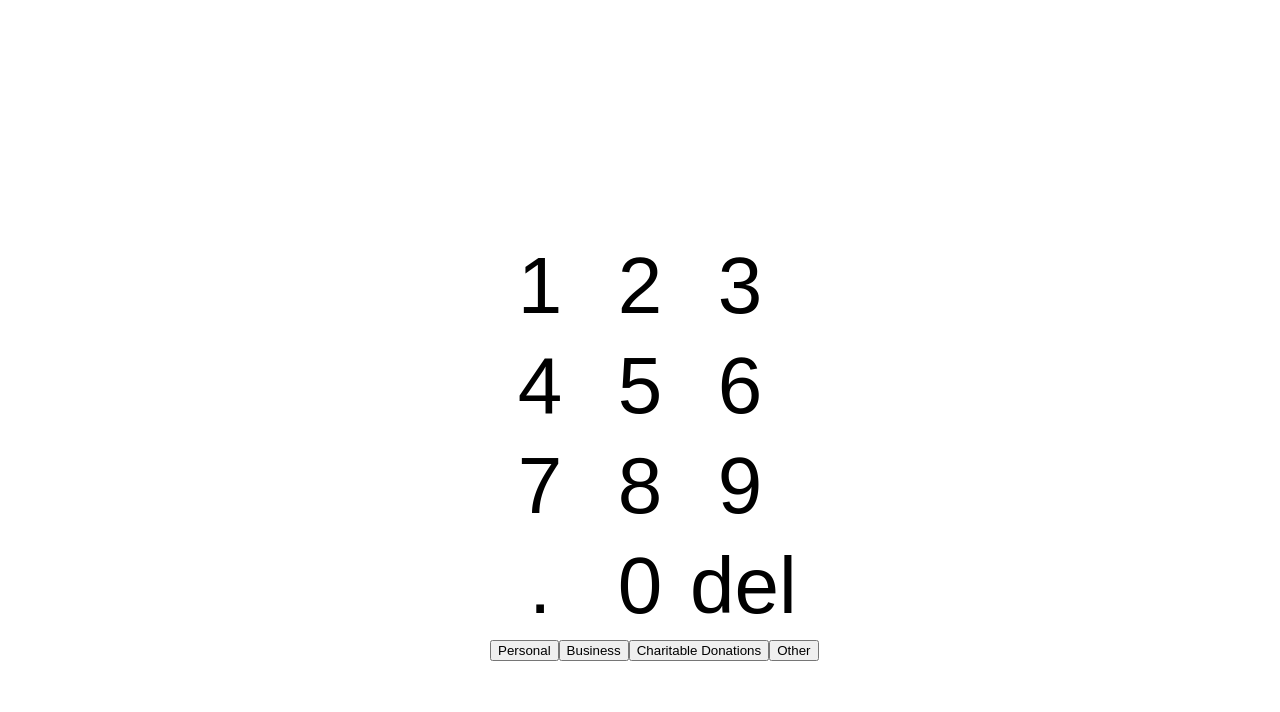
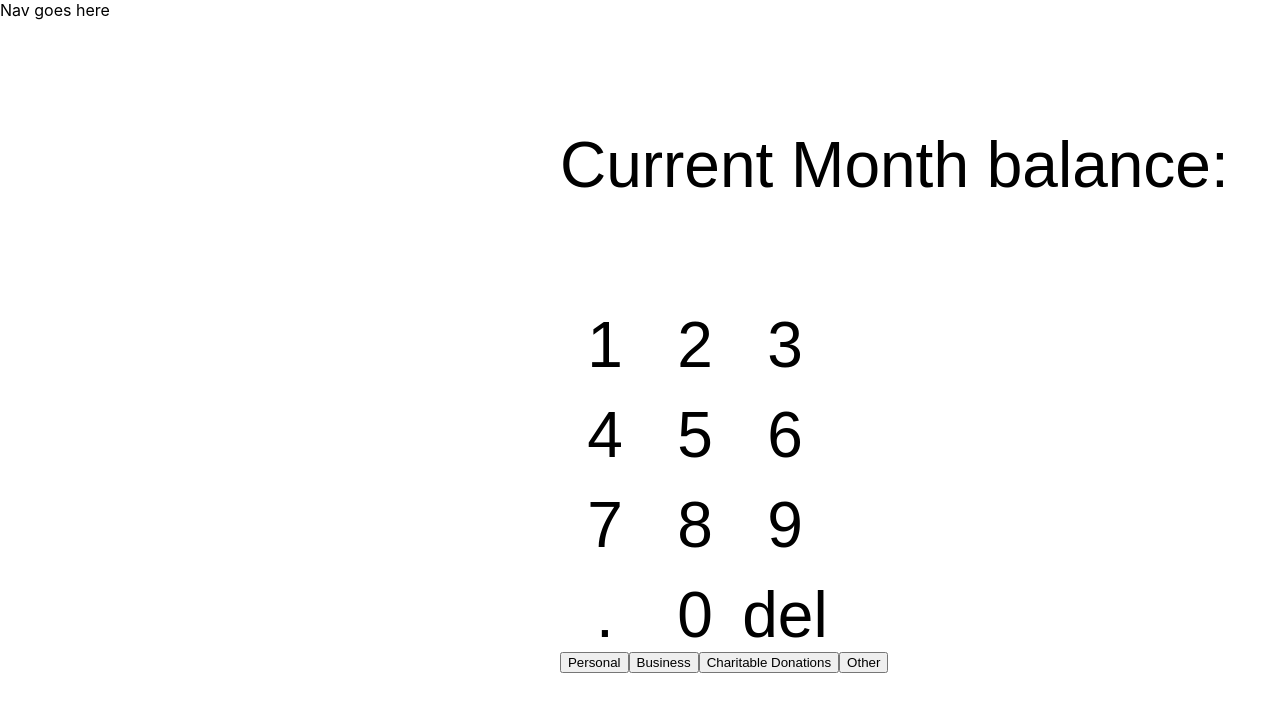
Before and after one commit to nd-jeong/Digital-Penny-Pincher, a React (Create React App) app in the folder client/: page /dashboard in a window 1280 px wide. Shown: the top 712 px of the page. Built offline with nearby package versions, Linux system fonts and the light colour scheme.

Commit message:
improved keypad spacing, general layout almost complete

```diff
--- a/client/src/App.css
+++ b/client/src/App.css
@@ -17,6 +17,10 @@
   bottom: 0;
 }
 
+.dashboard-balance {
+
+}
+
 
 .keypad-container {
   margin: auto;
@@ -24,16 +28,18 @@
   white-space: nowrap;
   position: relative;
   font-family: 'IBM Plex Sans Condensed', sans-serif;
-  font-size: 5em;
+  font-size: 4em;
   text-align: center;
 
   display: grid;
-  grid-template-columns: repeat(3, 100px);
-  grid-template-rows: repeat(5, 100px);
+  grid-template-columns: repeat(3, 90px);
+  grid-template-rows: repeat(5, 90px);
   grid-gap: 0px;
+}
 
-
-}
+/* .keypad-buttons {
+  font-size:
+} */
 
 .read-out {
   grid-column: 1 / -1;
--- a/client/src/components/Dashboard.js
+++ b/client/src/components/Dashboard.js
@@ -34,7 +34,11 @@ class Dashboard extends Component {
     let readout = this.state.readout;
     return (
       <div className="dashboard-container">
+
+        <div className="dashboard-nav">Nav goes here</div>
+
         <div className="keypad-container">
+          <div className="dashboard-balance">Current Month balance:</div>
           <div className="read-out"> {readout} </div>
           {buttons.map(button => (
             <KeypadButtons
--- a/client/src/components/KeypadButtons.js
+++ b/client/src/components/KeypadButtons.js
@@ -9,7 +9,7 @@ class KeypadButtons extends Component {
 
     render() {
         return (
-            <div onClick={this.handleClick}>
+            <div className="keypad-buttons" onClick={this.handleClick}>
                 {this.props.value}
             </div>
         )
```
